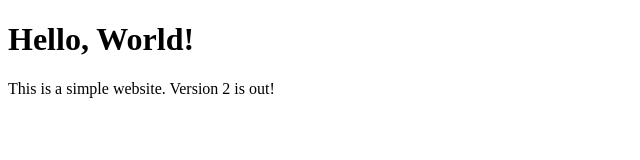
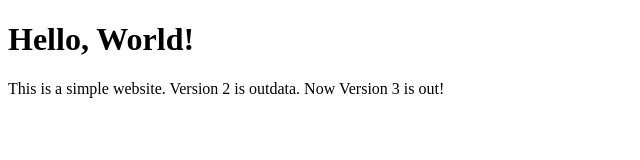
Before and after one commit to sami-eurus/CodePipeline, a plain HTML site: page index.html in a window 1280 px wide. Shown: the whole page, without its empty margins (0-640 px from the left). Drawn offline with Linux system fonts and the light colour scheme.

Commit message:
version 3 added

```diff
--- a/index.html
+++ b/index.html
@@ -7,6 +7,6 @@
 </head>
 <body>
     <h1>Hello, World!</h1>
-    <p>This is a simple website. Version 2 is out!</p>
+    <p>This is a simple website. Version 2 is outdata. Now Version 3 is out!</p>
 </body>
 </html>
```
